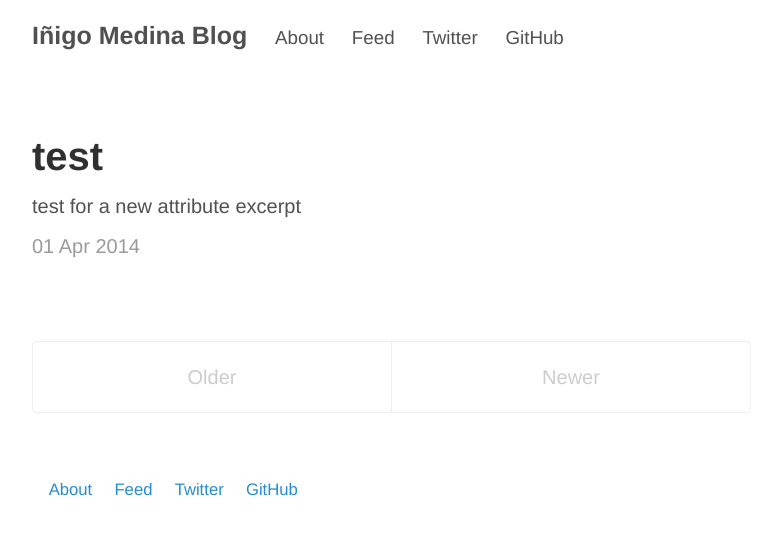
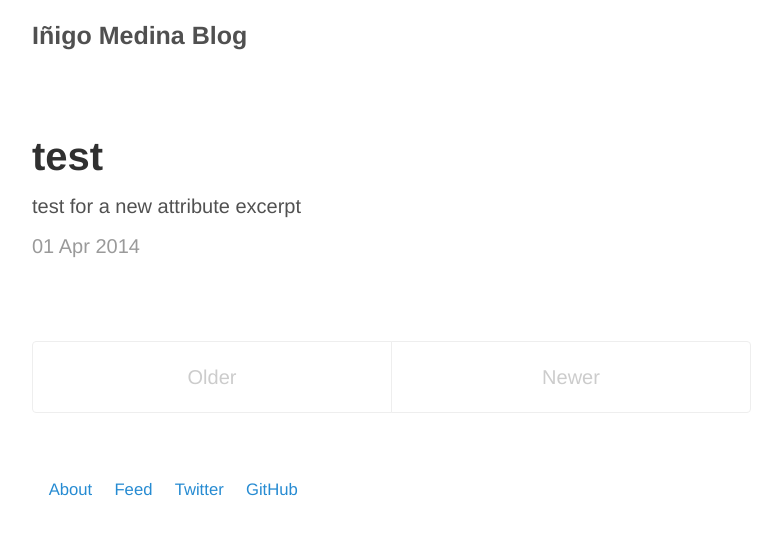
Before and after one commit to grosshat/grosshat.github.io, a Jekyll site: the page built from index.html, in a window 1280 px wide. Shown: the top 535 px of the page, without its empty margins (248-1030 px from the left). Built offline with Jekyll 4.4.1, drawn with Linux system fonts in a browser that asks for light colours; Markdown is read by kramdown in place of the engine named in the settings.

Commit message:
Remove pages from header.

```diff
--- a/_layouts/default.html
+++ b/_layouts/default.html
@@ -10,11 +10,6 @@
       <div class="masthead">
         <h3 class="masthead-title">
           <a href="/" title="Home">{{ site.title }}</a>
-
-          {% for page in site.pages_list %}
-              &nbsp;&nbsp;&nbsp;<small><a href="{{ page[1]  }}">{{ page[0] }}</a></small>
-          {% endfor %}
-
         </h3>
       </div>
 
```
